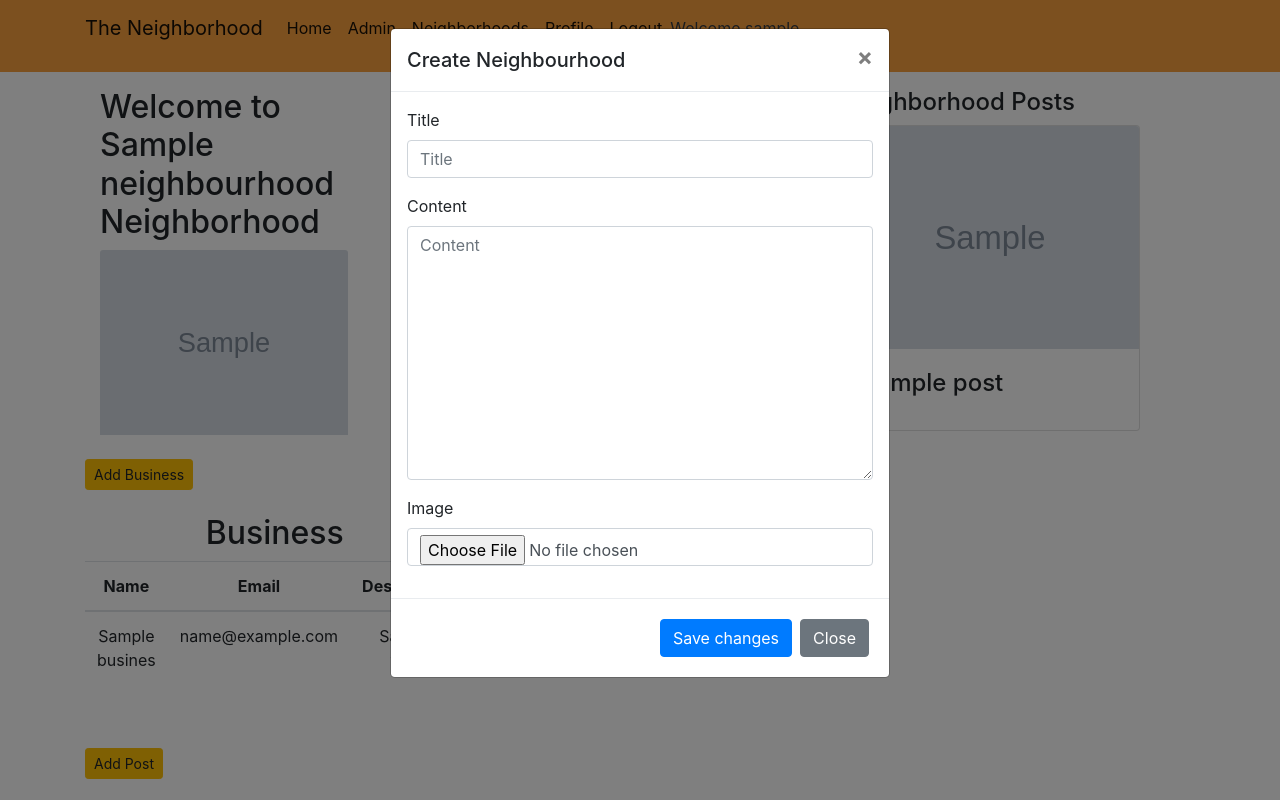
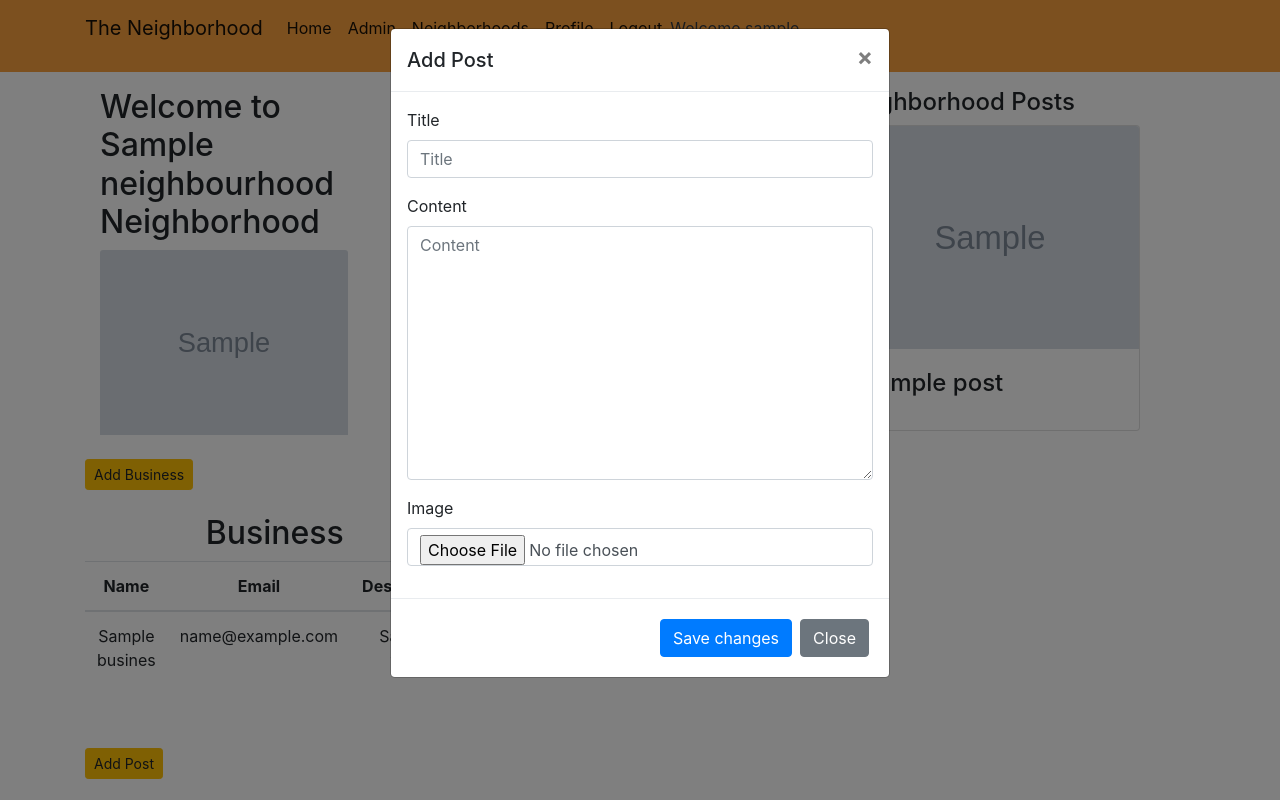
Before and after one commit to MaureenGichuki/Neighborhood, a Django app: page /neighbourhood/1 in a window 1280 px wide, after a click on "Add Post". Run offline with Django 4.2, Linux system fonts and the light colour scheme; a user stored in the database is signed in; tables that the repository leaves empty hold one stand-in row (values such as "Sample post"); grey boxes marked "Sample" are stand-in pictures; some libraries are stand-ins or nearby versions.

Commit message:
Fix: Bug Fix

```diff
--- a/Neighborhood/templates/neighbourhood.html
+++ b/Neighborhood/templates/neighbourhood.html
@@ -149,7 +149,7 @@
     <div class="modal-dialog" role="document">
         <div class="modal-content">
             <div class="modal-header">
-                <h5 class="modal-title">Create Neighbourhood</h5>
+                <h5 class="modal-title">Add Post</h5>
                 <button type="button" class="close" data-dismiss="modal" aria-label="Close">
                     <span aria-hidden="true">&times;</span>
                 </button>
```
